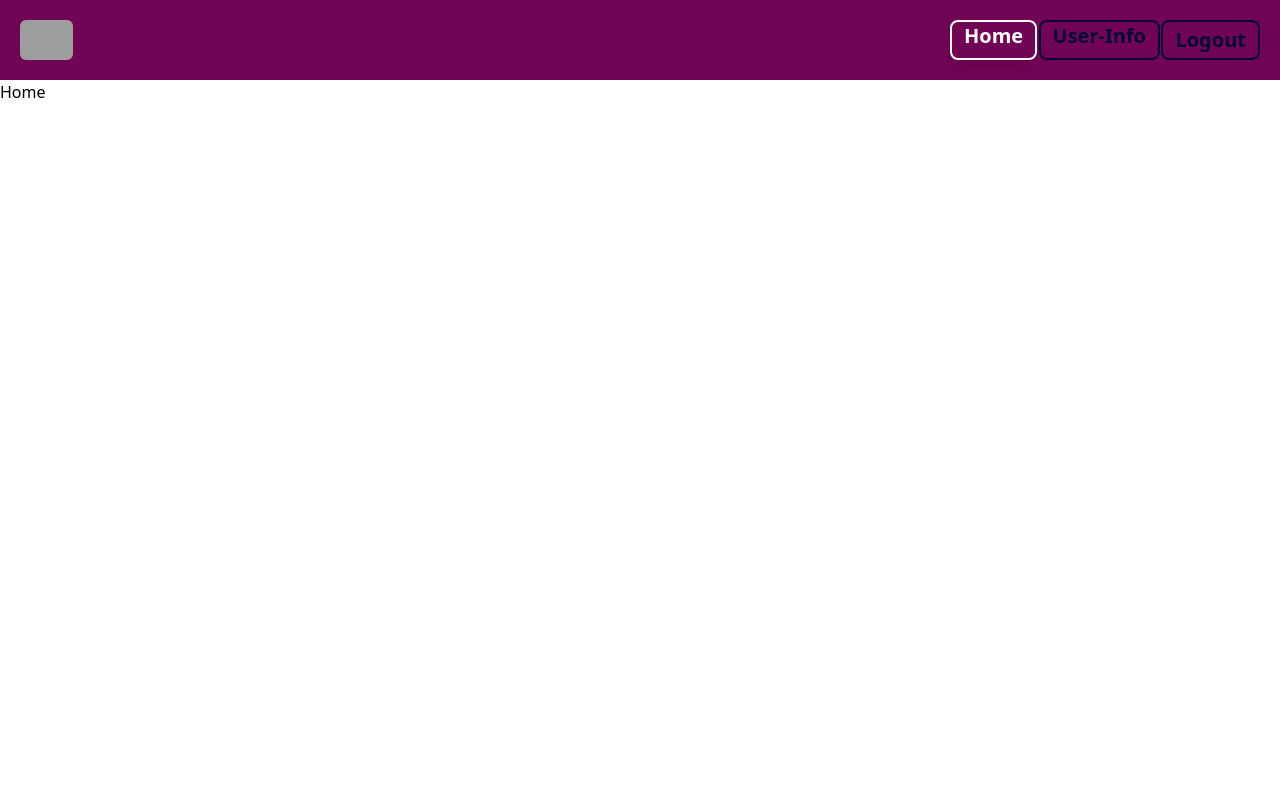
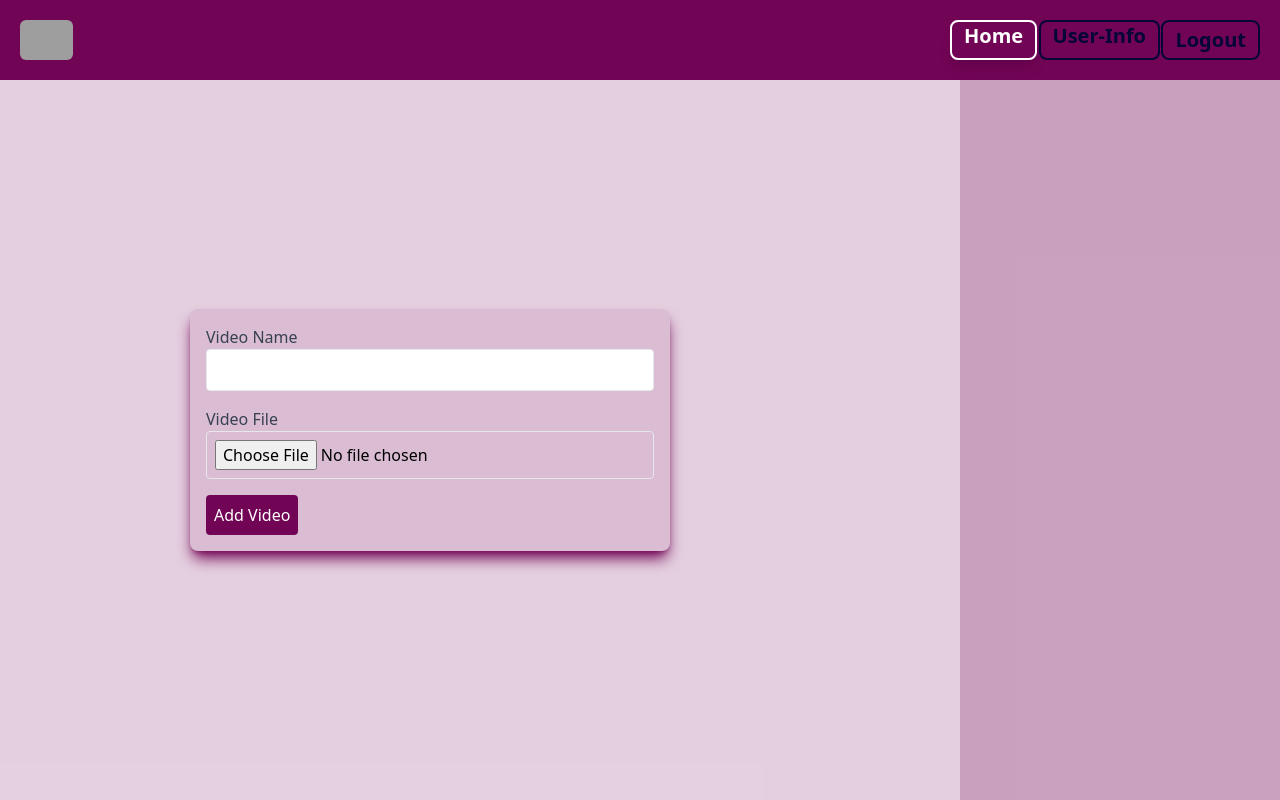
Before and after one commit to SGsubuuu-2322/Video_Player-Web_App, a React (Vite) app: page / in a window 1280 px wide. Built offline with nearby package versions, Linux system fonts and the light colour scheme; sample sign-in values are in the browser's storage; grey boxes are pictures that could not be loaded.

Commit message:
Created the video uploader and videos list on the home page...

```diff
--- /dev/null
+++ b/src/Components/AddVideo.jsx
@@ -0,0 +1,101 @@
+import { useState } from "react";
+import { useDispatch, useSelector } from "react-redux";
+import { addVideo, setError, setStatus } from "../Store/Reducers/VideosReducer";
+
+const AddVideo = () => {
+  const dispatch = useDispatch();
+  const [videoFile, setVideoFile] = useState(null);
+  const [videoName, setVideoName] = useState("");
+  const uploadStatus = useSelector((state) => state.videos.status);
+  const error = useSelector((state) => state.videos.error);
+
+  const generateThumbnail = (videoFile) => {
+    return new Promise((resolve, reject) => {
+      const video = document.createElement("video");
+      const canvas = document.createElement("canvas");
+      const context = canvas.getContext("2d");
+
+      video.addEventListener("loadeddata", () => {
+        video.currentTime = 2; // Capture the frame at 2 seconds (or any other time)
+      });
+
+      video.addEventListener("seeked", () => {
+        canvas.width = video.videoWidth;
+        canvas.height = video.videoHeight;
+        context.drawImage(video, 0, 0, canvas.width, canvas.height);
+        const thumbnailURL = canvas.toDataURL("image/png");
+        resolve(thumbnailURL);
+      });
+
+      video.addEventListener("error", (err) => {
+        reject(err);
+      });
+
+      video.src = URL.createObjectURL(videoFile);
+    });
+  };
+
+  const handleSubmit = async (e) => {
+    e.preventDefault();
+    if (videoFile && videoName) {
+      const videoURL = URL.createObjectURL(videoFile);
+      dispatch(setStatus("loading"));
+      try {
+        const thumbnailURL = await generateThumbnail(videoFile);
+        const newVideo = {
+          id: Date.now(),
+          name: videoName,
+          url: videoURL,
+          thumbnail: thumbnailURL,
+        };
+        dispatch(addVideo(newVideo));
+        setVideoFile(null);
+        setVideoName("");
+        dispatch(setStatus("succeeded"));
+      } catch (err) {
+        dispatch(setError("Failed to add video"));
+        dispatch(setStatus("failed"));
+      }
+    }
+  };
+
+  return (
+    <>
+      <form
+        onSubmit={handleSubmit}
+        className="w-1/2 p-4 bg-[#72045516] rounded-lg shadow-lg shadow-[#720455] translate-x-[-50px] translate-y-[-50px]"
+      >
+        <div className="mb-4">
+          <label className="block text-gray-700">Video Name</label>
+          <input
+            type="text"
+            value={videoName}
+            onChange={(e) => setVideoName(e.target.value)}
+            className="w-full p-2 border rounded"
+            required
+          />
+        </div>
+        <div className="mb-4">
+          <label className="block text-gray-700">Video File</label>
+          <input
+            type="file"
+            accept="video/*"
+            onChange={(e) => setVideoFile(e.target.files[0])}
+            className="w-full p-2 border rounded"
+            required
+          />
+        </div>
+        <button
+          type="submit"
+          className="p-2 bg-[#720455] active:scale-105 duration-200 text-white rounded"
+          disabled={uploadStatus === "loading"}
+        >
+          {uploadStatus === "loading" ? "Uploading..." : "Add Video"}
+        </button>
+        {error && <p className="text-red-500 mt-2">{error}</p>}
+      </form>
+    </>
+  );
+};
+
+export default AddVideo;
--- a/src/Components/Home.jsx
+++ b/src/Components/Home.jsx
@@ -1,5 +1,17 @@
+import AddVideo from "./AddVideo";
+import VideoLists from "./VideoLists";
+
 const Home = () => {
-  return <div>Home</div>;
+  return (
+    <div className="h-full w-full flex">
+      <div className="h-full w-[75%] bg-[#72045530] flex justify-center items-center">
+        <AddVideo />
+      </div>
+      <div className="h-full w-[25%] bg-[#72045560] overflow-y-auto">
+        <VideoLists />
+      </div>
+    </div>
+  );
 };
 
 export default Home;
--- /dev/null
+++ b/src/Components/VideoLists.jsx
@@ -0,0 +1,25 @@
+import { useSelector } from "react-redux";
+
+const VideoLists = () => {
+  const videos = useSelector((state) => state.videos.videos);
+
+  return (
+    <div className="p-4">
+      {videos.map((video) => (
+        <div key={video.id} className="mb-4 p-4 bg-white rounded-lg shadow-md">
+          <h3 className="text-lg font-semibold">{video.name}</h3>
+          <div className="flex items-center">
+            <img
+              src={video.thumbnail}
+              alt={`${video.name} thumbnail`}
+              className="w-32 h-20 object-cover mr-4"
+            />
+            {/* <video controls src={video.url} className="w-full mt-2" /> */}
+          </div>
+        </div>
+      ))}
+    </div>
+  );
+};
+
+export default VideoLists;
--- /dev/null
+++ b/src/Store/Reducers/VideosReducer.js
@@ -0,0 +1,37 @@
+import { createSlice } from "@reduxjs/toolkit";
+
+const initialState = {
+  videos: [],
+  bookmarked: [],
+  status: "idle",
+  error: null,
+};
+
+const videosSlice = createSlice({
+  name: "videos",
+  initialState,
+  reducers: {
+    addVideo: (state, action) => {
+      state.videos.push(action.payload);
+
+      console.log(state.videos);
+    },
+    bookmarkVideo: (state, action) => {
+      const video = state.videos.find((video) => video.id === action.payload);
+      if (video && !state.bookmarked.includes(video)) {
+        state.bookmarked.push(video);
+      }
+    },
+    setStatus: (state, action) => {
+      state.status = action.payload;
+    },
+    setError: (state, action) => {
+      state.error = action.payload;
+    },
+  },
+});
+
+export const { addVideo, bookmarkVideo, setStatus, setError } =
+  videosSlice.actions;
+
+export default videosSlice.reducer;
--- a/src/Store/store.js
+++ b/src/Store/store.js
@@ -1,8 +1,10 @@
 import { configureStore } from "@reduxjs/toolkit";
 import UserReducer from "./Reducers/UserReducer";
+import VideosReducer from "./Reducers/VideosReducer";
 
 export const store = configureStore({
   reducer: {
     allUsers: UserReducer,
+    videos: VideosReducer,
   },
 });
```
